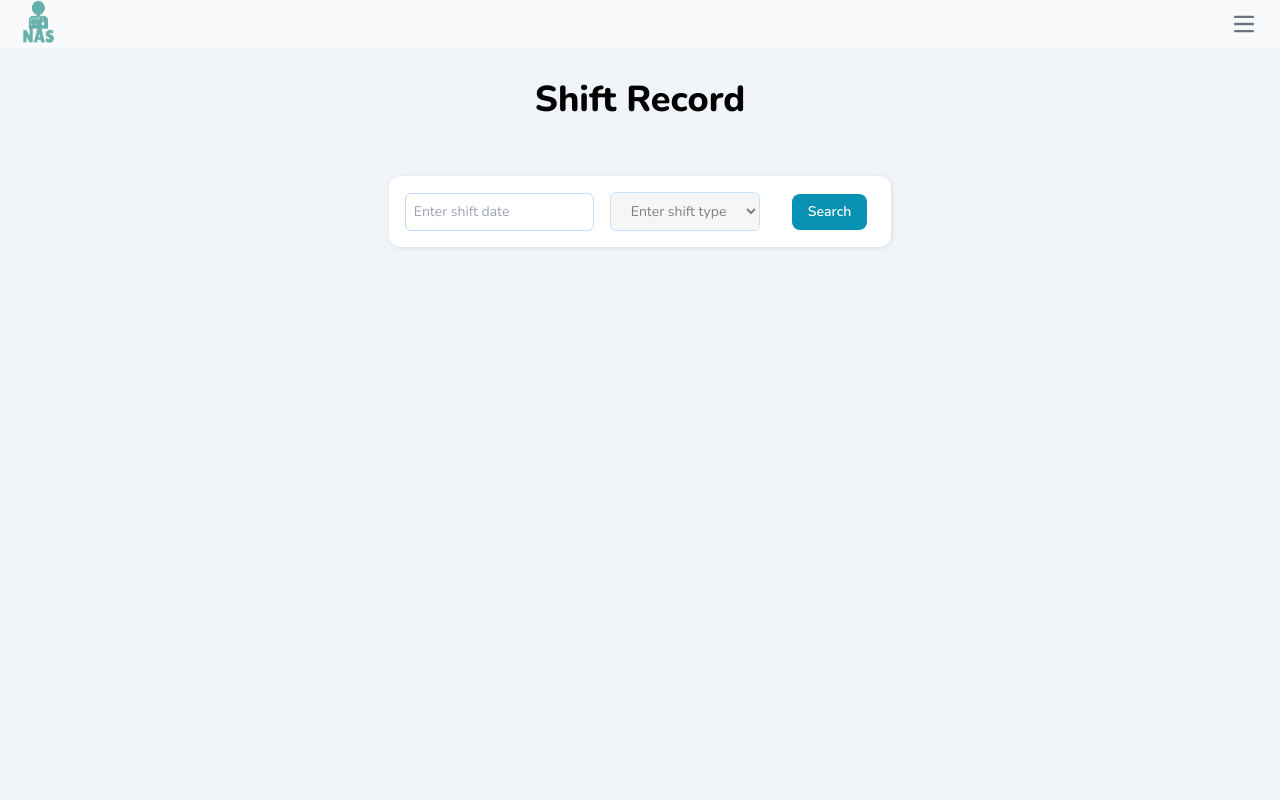
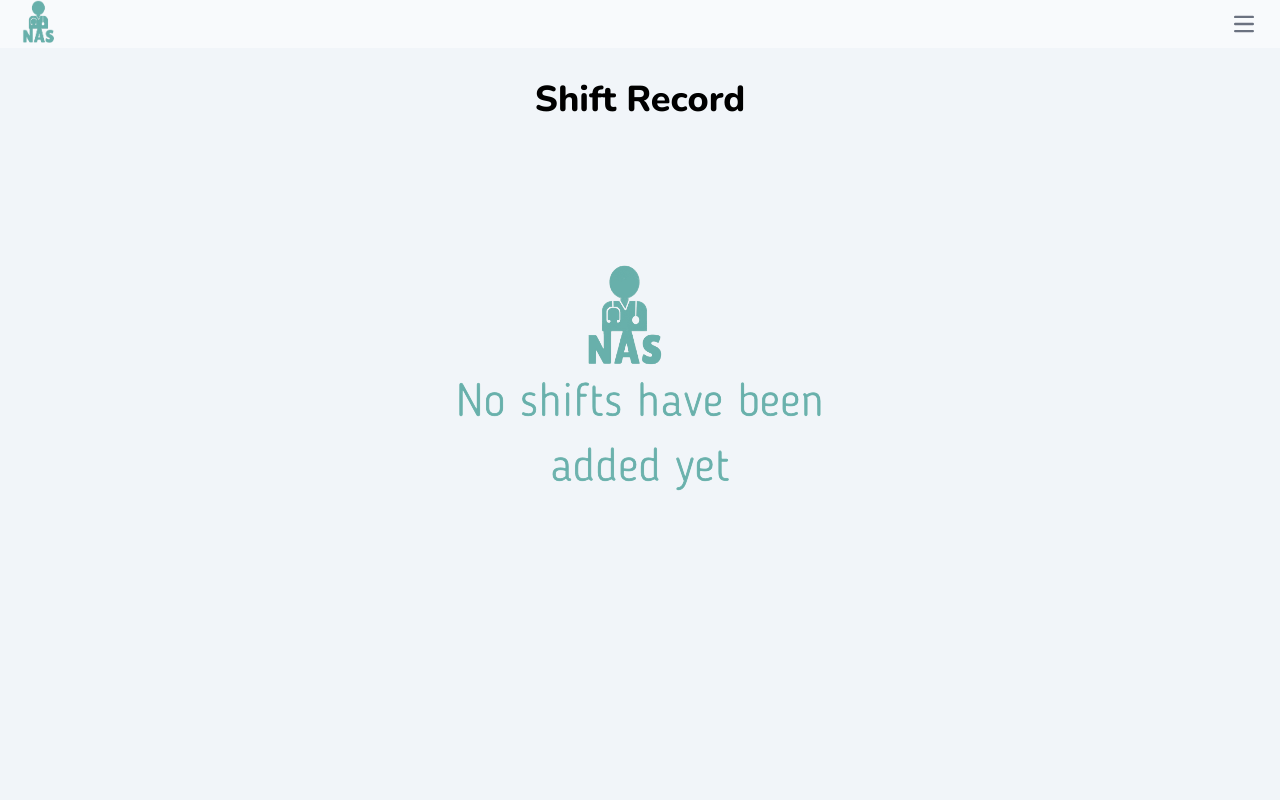
Before and after one commit to Hiba-Mohamed/Reactjs-Nurses-Assignment-Sheet, a React (Vite) app: page /shiftHistory in a window 1280 px wide. Shown: the top 800 px of the page. Built offline with nearby package versions, Linux system fonts and the light colour scheme.

Commit message:
conditional rendering for shift history page

```diff
--- a/src/pages/shiftHistory.tsx
+++ b/src/pages/shiftHistory.tsx
@@ -7,6 +7,21 @@ import ShiftListComponent from "../components/shiftListComponent";
 interface IShiftSearch {
   shiftDate: Date;
   shiftType: string;
+}
+
+
+
+function NoShiftFound(){
+  return (
+    <div className="flex flex-col bg-slate-100 items-center min-h-screen">
+      <h1 className="font-nunito text-center text-2xl sm:text-4xl font-bold py-8 items-center">
+        Shift Record
+      </h1>{" "}
+      <div className="items-center flex w-full justify-evenly">
+        <img src="./images/shifthistory.png" alt="" />
+      </div>
+    </div>
+  );
 }
 
 export function ShiftHistory() {
@@ -24,6 +39,12 @@ export function ShiftHistory() {
   };
 
   console.log(watch("shiftType"));
+  const existingDataJSON = localStorage.getItem("startShiftDataArray");
+  const existingData = existingDataJSON ? JSON.parse(existingDataJSON) : [];
+
+  if (existingData.length === 0 || existingData == undefined) {
+    return <NoShiftFound />;
+  }
 
   return (
     <div className="bg-slate-100 font-nunito min-h-screen text-sm smm:text-md">
@@ -86,6 +107,7 @@ export function ShiftHistory() {
                 </button>
               </form>
             </div>
+
           </div>
           <ShiftListComponent />
         </div>
```
Also changed, not shown: public/images/shifthistory.png (added).
